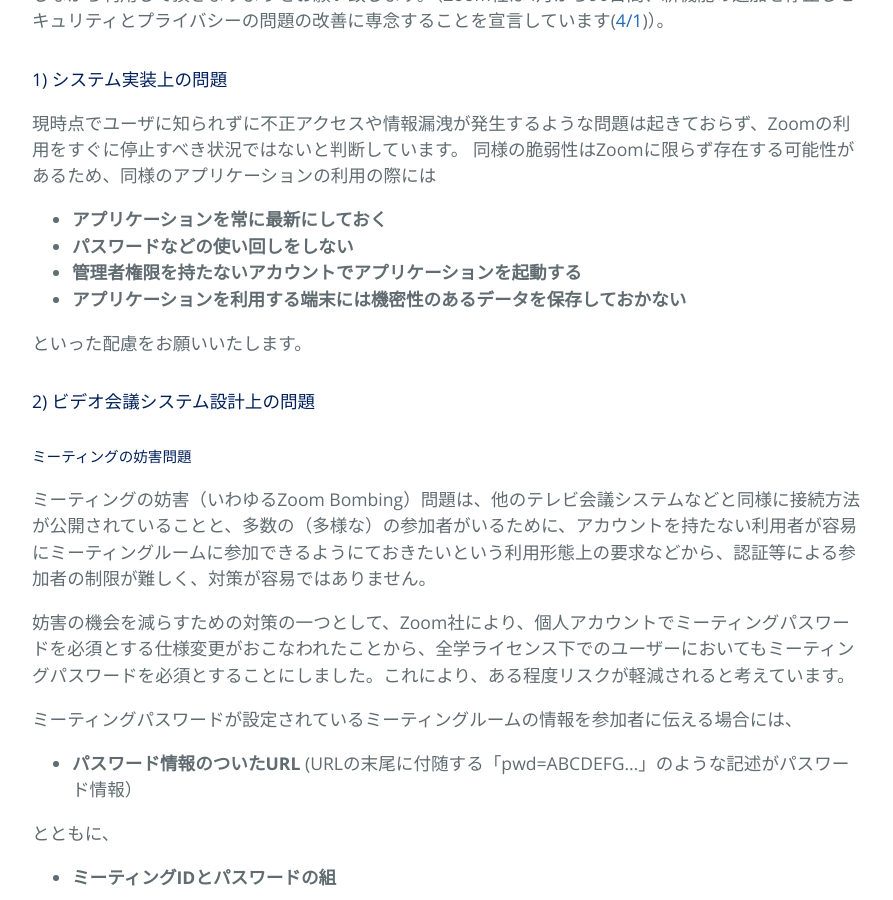
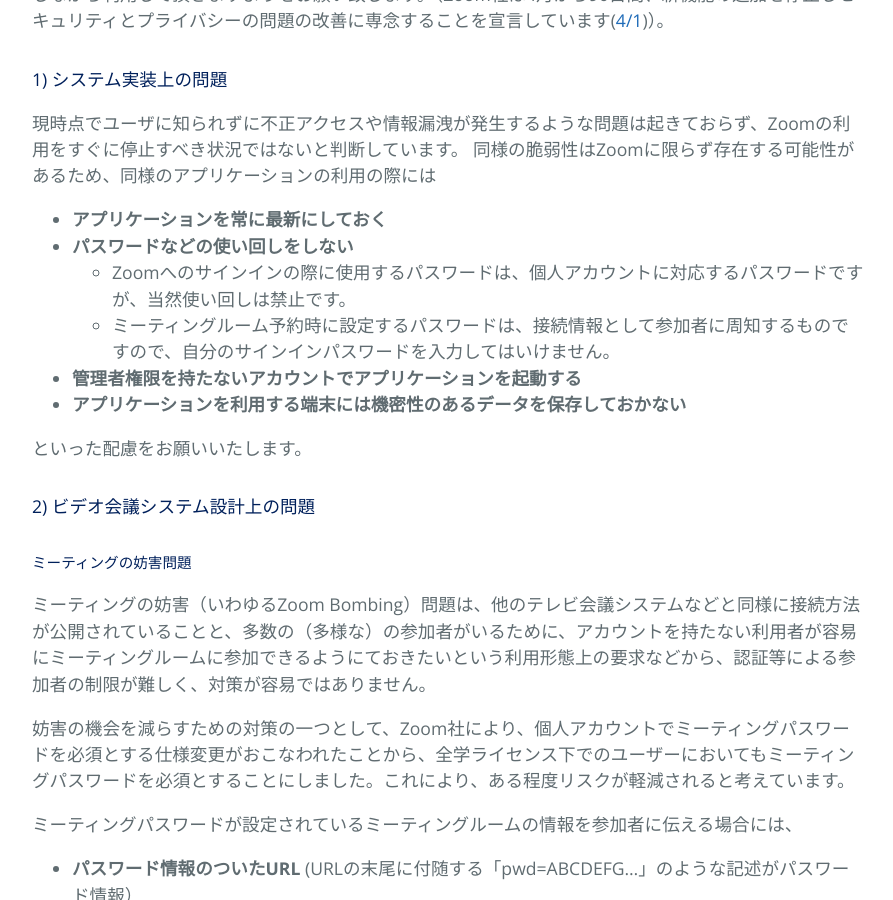
Before and after one commit to kyoto-u/online-edu, a Jekyll site: the page built from zoom-security.md, in a window 1280 px wide and 900 px high, scrolled down 1887 px. Shown: the whole window, without its empty margins (192-1085 px from the left). Built offline with Jekyll 4.4.1, drawn with Linux system fonts in a browser that asks for light colours; some of the changed text lies outside the part shown.

Commit message:
Update zoom-security.md

```diff
--- a/zoom-security.md
+++ b/zoom-security.md
@@ -47,6 +47,8 @@ title: オンラインミーティングサービス(Zoom全学ライセンス)
 同様の脆弱性はZoomに限らず存在する可能性があるため、同様のアプリケーションの利用の際には
 - **アプリケーションを常に最新にしておく**
 - **パスワードなどの使い回しをしない**
+  - Zoomへのサインインの際に使用するパスワードは、個人アカウントに対応するパスワードですが、当然使い回しは禁止です。
+  - ミーティングルーム予約時に設定するパスワードは、接続情報として参加者に周知するものですので、自分のサインインパスワードを入力してはいけません。
 - **管理者権限を持たないアカウントでアプリケーションを起動する**
 - **アプリケーションを利用する端末には機密性のあるデータを保存しておかない**
 
```
Also changed, not shown: other parts of zoom-security.md (+1 -1 lines).
